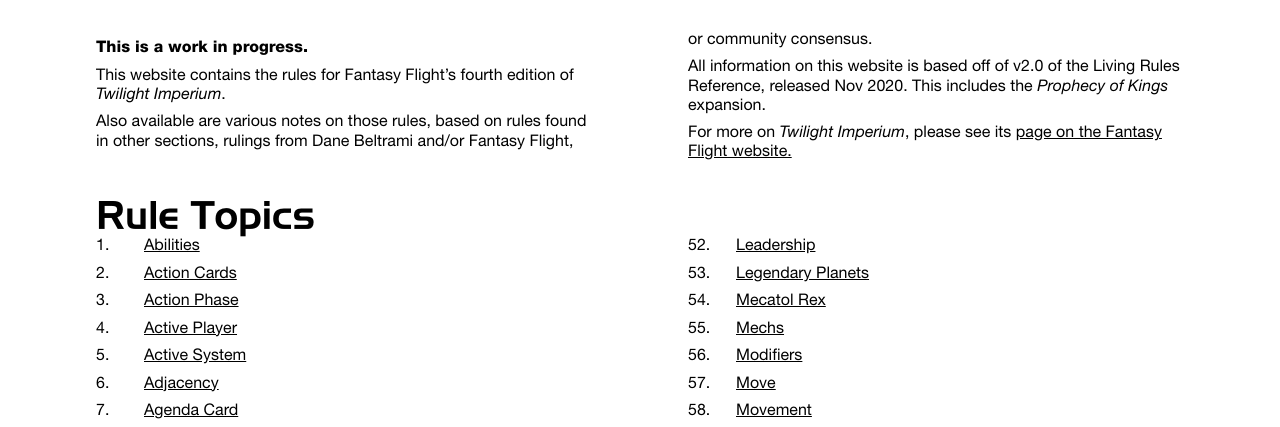
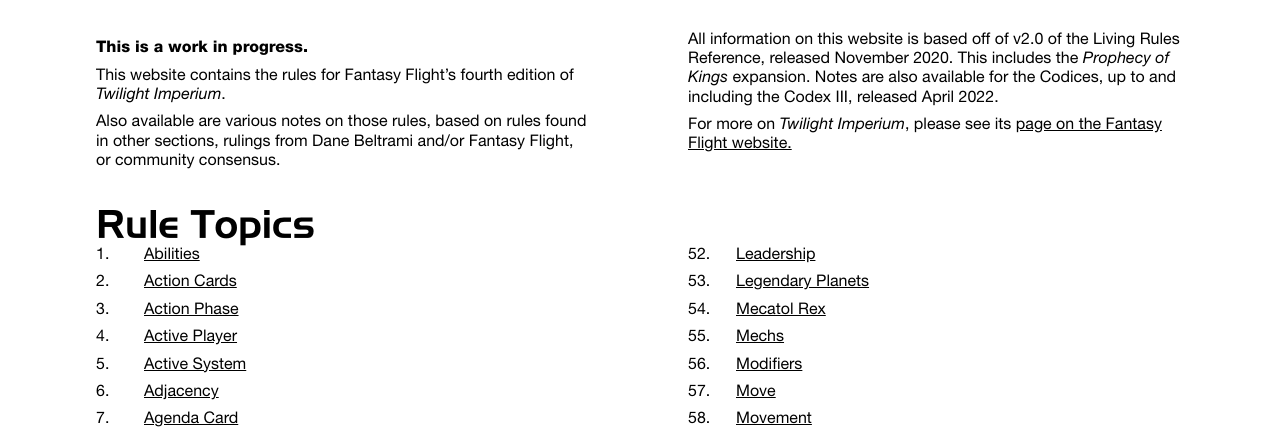
Before and after one commit to bradleysigma/tirules, a PHP site: page / in a window 1280 px wide. Shown: the part 202-629 px from the top of the page. Run offline with PHP 8.4, Linux system fonts and the light colour scheme.

Commit message:
Update index.php

```diff
--- a/index.php
+++ b/index.php
@@ -26,7 +26,7 @@
 <p><strong>This is a work in progress.</strong></p>
 <p>This website contains the rules for Fantasy Flight&rsquo;s fourth edition of <i>Twilight Imperium</i>.</p>
 <p>Also available are various notes on those rules, based on rules found in other sections, rulings from Dane Beltrami and/or Fantasy Flight, or community consensus.</p>
-<p>All information on this website is based off of v2.0 of the Living Rules Reference, released Nov 2020. This includes the <i>Prophecy of Kings</i> expansion.</p>
+<p>All information on this website is based off of v2.0 of the Living Rules Reference, released November 2020. This includes the <i>Prophecy of Kings</i> expansion. Notes are also available for the Codices, up to and including the Codex III, released April 2022.</p>
 <p>For more on <i>Twilight Imperium</i>, please see its <a href="https://www.fantasyflightgames.com/en/products/twilight-imperium-fourth-edition/">page on the Fantasy Flight website.</a></p>
 <h1>Rule Topics</h1>
     <ol class="lrr">
```
